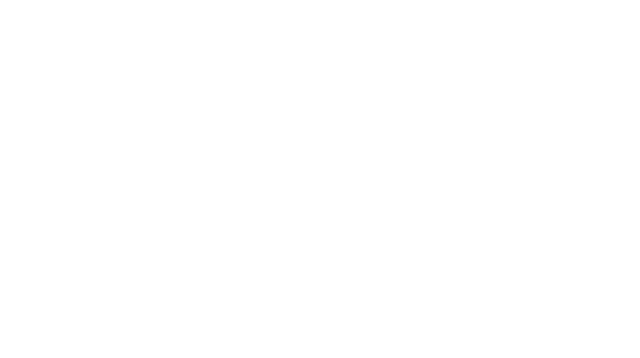
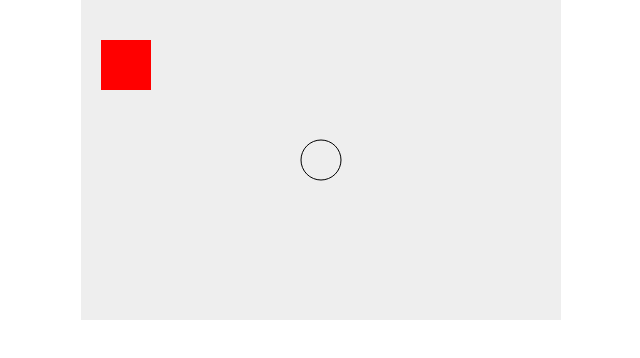
Before and after one commit to jitsunarii/New_canvas, a plain HTML site: page index.html in a window 1280 px wide. Shown: the whole page, without its empty margins (319-959 px from the left). Drawn offline with Linux system fonts and the light colour scheme.

Commit message:
”一章おわり”

```diff
--- a/index.html
+++ b/index.html
@@ -5,9 +5,55 @@
     <meta charset="UTF-8">
     <meta name="viewport" content="width=device-width, initial-scale=1.0">
     <title>Document</title>
+    <style>
+        * {
+            padding: 0;
+            margin: 0;
+
+        }
+
+        canvas {
+            background: #eee;
+            display: block;
+            margin: 0 auto;
+        }
+    </style>
+
+
 </head>
 
 <body>
+    <canvas id="myCanvas" width="480" height="320"></canvas>
+
+    <script>
+        //要素の参照
+        const canvas = document.getElementById("myCanvas");
+        //2D描画コンテキスト=キャンバスに描画するために使うツール
+        const ctx = canvas.getContext("2d");
+
+        //サンプルコード="赤い四角形"
+        //キャンバス上の画面左端から20px,上橋から40pxの位置に、
+        //幅50px,高さ50pxの大きさの正方形
+        ctx.beginPath();
+        ctx.rect(20, 40, 50, 50);
+        ctx.fillStyle = "#FF0000";
+        ctx.fill();
+        ctx.closePath()
+
+        //サンプルコード="緑の円"
+        //円の中心の（x,y,半径,開始角度,終了角度,回転方向（false=時計,true=反時計）)
+        ctx.beginPath();
+        ctx.arc(240, 160, 20, 0, Math.PI * 2, false);
+        // 塗りつぶした時の色
+        // ctx.fillstyle = "green";
+        // 縁の色
+        ctx.strokestyle = "rgba(0,0,255,0.5)";
+        // fill()は塗りつぶし、stroke()は縁だけ
+        // ctx.fill();
+        ctx.stroke();
+        ctx.closePath();
+    </script>
+
 
 </body>
 
```
